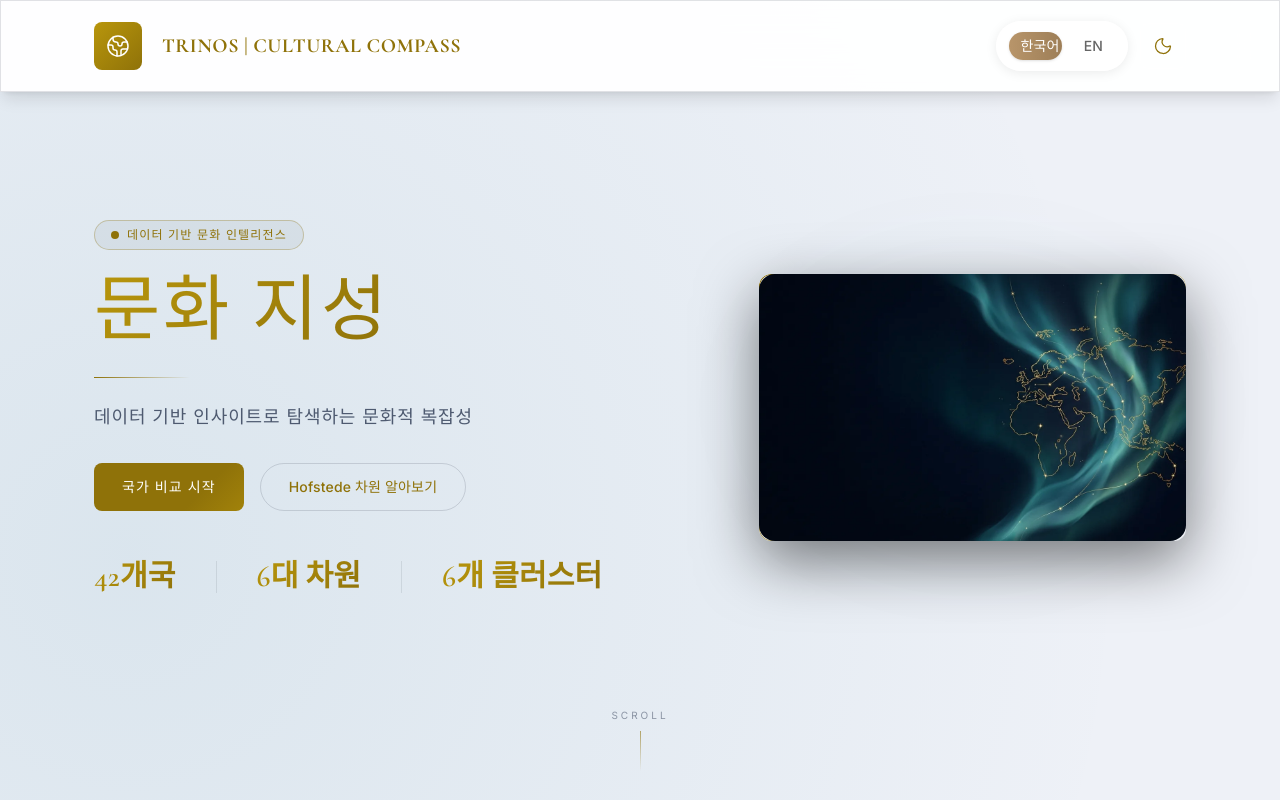
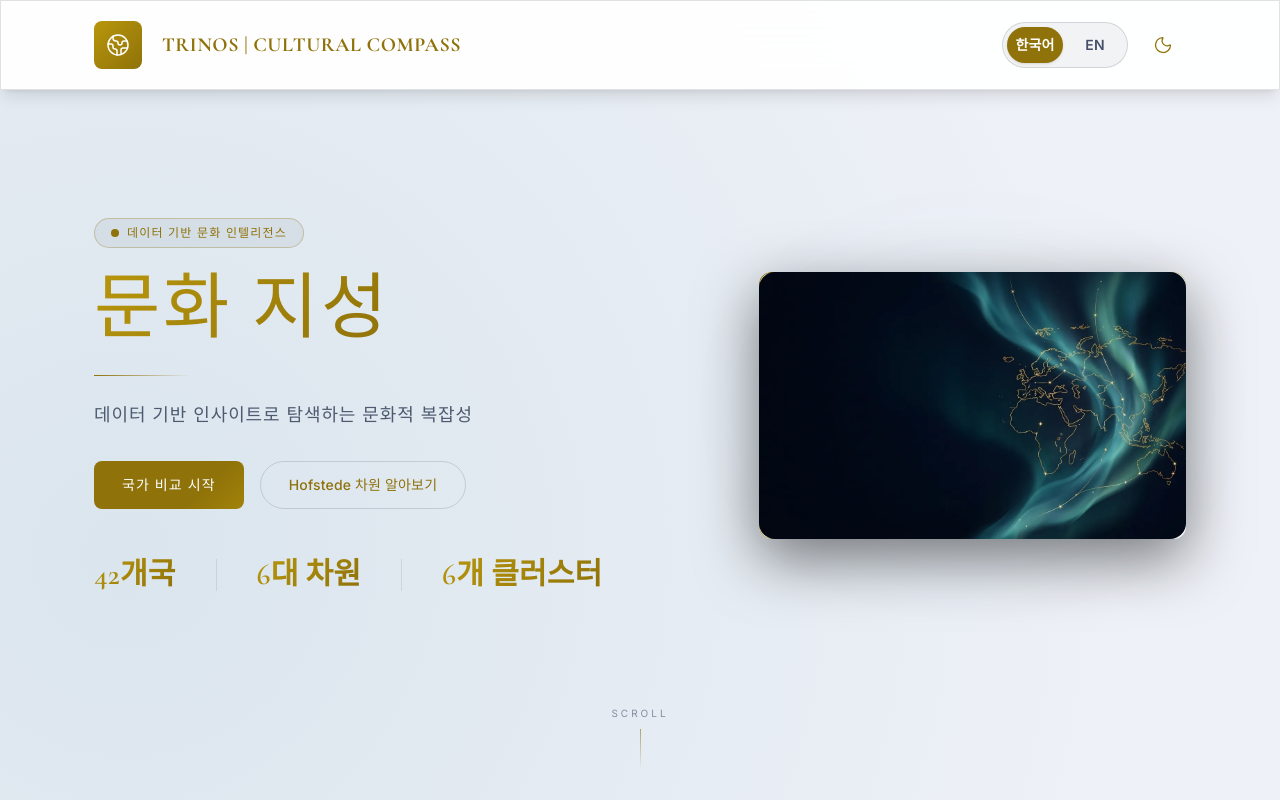
Before and after one commit to Trinos-Strategy/Hofstede, a React (Vite) app: page / in a window 1280 px wide. Shown: the top 800 px of the page. Built offline with nearby package versions, Linux system fonts and the light colour scheme.

Commit message:
fix(i18n): view-transition cross-fade on language swap, readable segment switcher, muted contrast up (V4, V5)

```diff
--- a/src/components/LanguageSwitcher.tsx
+++ b/src/components/LanguageSwitcher.tsx
@@ -1,105 +1,46 @@
-/**
- * Language Switcher Component
- *
- * A modern, accessible language toggle with Liquid Glass design.
- * Features:
- * - Glassmorphism effect with backdrop blur
- * - Smooth pill-shaped toggle animation
- * - Keyboard accessible (Tab, Enter, Space)
- * - Responsive: compact on mobile, full on desktop
- */
-
-import { motion } from 'framer-motion';
-import { Globe } from 'lucide-react';
 import { useLanguage } from '../i18n';
 
 export function LanguageSwitcher() {
-  const { toggleLanguage, isKorean } = useLanguage();
+  const { isKorean, setLanguage } = useLanguage();
 
   return (
-    <motion.button
-      onClick={toggleLanguage}
-      onKeyDown={(e) => {
-        if (e.key === 'Enter' || e.key === ' ') {
-          e.preventDefault();
-          toggleLanguage();
-        }
-      }}
-      whileHover={{ scale: 1.02 }}
-      whileTap={{ scale: 0.98 }}
-      transition={{ duration: 0.3, ease: [0.25, 0.1, 0.25, 1] }}
-      className="
-        relative flex items-center gap-1.5 sm:gap-2
-        px-2 sm:px-3 py-2 sm:py-2.5
-        rounded-full
-        bg-white/60 backdrop-blur-md
-        border border-white/40
-        shadow-[0_2px_12px_rgba(0,0,0,0.08),inset_0_1px_0_rgba(255,255,255,0.6)]
-        hover:bg-white/80 hover:border-[#B8956A]/30
-        hover:shadow-[0_4px_16px_rgba(184,149,106,0.15),inset_0_1px_0_rgba(255,255,255,0.8)]
-        focus:outline-none focus:ring-2 focus:ring-[#B8956A]/40 focus:ring-offset-2 focus:ring-offset-white/50
-        transition-all duration-300 ease-out
-        cursor-pointer
-        min-h-[44px]
-      "
-      aria-label={isKorean ? 'Switch to English' : '한국어로 변경'}
-      role="switch"
-      aria-checked={isKorean}
+    <div
+      role="radiogroup"
+      aria-label="Language"
+      className="flex rounded-full border border-[var(--surface-border)] bg-[var(--surface-1)] backdrop-blur-md p-1 gap-1"
     >
-      {/* Globe icon - visible on mobile */}
-      <Globe
-        className="w-4 h-4 text-[#9D7E57] sm:hidden flex-shrink-0"
-        strokeWidth={1.5}
-      />
+      <button
+        type="button"
+        role="radio"
+        aria-checked={isKorean}
+        onClick={() => {
+          if (!isKorean) setLanguage('ko');
+        }}
+        className={`min-w-[56px] h-9 rounded-full text-sm font-semibold transition-colors duration-200 cursor-pointer flex items-center justify-center focus:outline-none focus-visible:ring-2 focus-visible:ring-[var(--color-brass)]/60 ${
+          isKorean
+            ? 'bg-[var(--color-brass)] text-white shadow-sm'
+            : 'text-[var(--color-ivory-muted)] hover:text-[var(--color-ivory)]'
+        }`}
+      >
+        한국어
+      </button>
 
-      {/* Language options container */}
-      <div className="relative flex items-center">
-        {/* Sliding pill background */}
-        <motion.div
-          className="absolute inset-y-0 rounded-full bg-gradient-to-r from-[#B8956A] to-[#9D7E57] shadow-sm"
-          initial={false}
-          animate={{
-            left: isKorean ? 0 : '50%',
-            width: '50%',
-          }}
-          transition={{
-            type: 'spring',
-            stiffness: 400,
-            damping: 30,
-          }}
-        />
-
-        {/* Korean option */}
-        <span
-          className={`
-            relative z-10 px-2 sm:px-3 py-1 text-xs sm:text-sm font-medium
-            transition-colors duration-300 ease-out
-            ${isKorean
-              ? 'text-white'
-              : 'text-[#666666] hover:text-[#444444]'
-            }
-          `}
-        >
-          <span className="hidden sm:inline">한국어</span>
-          <span className="sm:hidden">KO</span>
-        </span>
-
-        {/* English option */}
-        <span
-          className={`
-            relative z-10 px-2 sm:px-3 py-1 text-xs sm:text-sm font-medium
-            transition-colors duration-300 ease-out
-            ${!isKorean
-              ? 'text-white'
-              : 'text-[#666666] hover:text-[#444444]'
-            }
-          `}
-        >
-          <span className="hidden sm:inline">EN</span>
-          <span className="sm:hidden">EN</span>
-        </span>
-      </div>
-    </motion.button>
+      <button
+        type="button"
+        role="radio"
+        aria-checked={!isKorean}
+        onClick={() => {
+          if (isKorean) setLanguage('en');
+        }}
+        className={`min-w-[56px] h-9 rounded-full text-sm font-semibold transition-colors duration-200 cursor-pointer flex items-center justify-center focus:outline-none focus-visible:ring-2 focus-visible:ring-[var(--color-brass)]/60 ${
+          !isKorean
+            ? 'bg-[var(--color-brass)] text-white shadow-sm'
+            : 'text-[var(--color-ivory-muted)] hover:text-[var(--color-ivory)]'
+        }`}
+      >
+        EN
+      </button>
+    </div>
   );
 }
 
--- a/src/i18n/LanguageContext.tsx
+++ b/src/i18n/LanguageContext.tsx
@@ -8,6 +8,7 @@
  */
 
 import { createContext, useState, useEffect, useCallback, type ReactNode } from 'react';
+import { flushSync } from 'react-dom';
 import { translations, type Language, type TranslationKeys, interpolate } from './translations';
 
 // Storage key for localStorage
@@ -122,10 +123,21 @@ export function LanguageProvider({ children, defaultLanguage }: LanguageProvider
     setLanguageState(lang);
   }, []);
 
-  // Toggle between ko and en - use functional update to avoid stale closures
+  // Toggle between ko and en. Swapping every string at once reflows the whole
+  // page and reads as a jarring "shake"; when the browser supports the View
+  // Transitions API, cross-fade the swap instead (flushSync is required so the
+  // DOM updates inside the transition callback).
   const toggleLanguage = useCallback(() => {
-    setLanguageState((prev) => (prev === 'ko' ? 'en' : 'ko'));
-  }, []);
+    const next: Language = language === 'ko' ? 'en' : 'ko';
+    const doc = document as Document & { startViewTransition?: (cb: () => void) => void };
+    if (typeof doc.startViewTransition === 'function') {
+      doc.startViewTransition(() => {
+        flushSync(() => setLanguageState(next));
+      });
+    } else {
+      setLanguageState(next);
+    }
+  }, [language]);
 
   // Translation function with variable interpolation support
   const t = useCallback(
--- a/src/index.css
+++ b/src/index.css
@@ -14,7 +14,7 @@
   --color-brass: #8F7209;
   --color-brass-light: #B8960C;
   --color-ivory: #1B2436;
-  --color-ivory-muted: #4E5A70;
+  --color-ivory-muted: #45506A;
   --color-sage: #4A7350;
   --color-teal: #2D7D9A;
   --color-coral: #C05F3C;
@@ -881,7 +881,7 @@ a:hover {
   --color-brass: #B8960C;
   --color-brass-light: #D4AF37;
   --color-ivory: #F5F0E8;
-  --color-ivory-muted: #C8C0B0;
+  --color-ivory-muted: #CBD2DE;
   --color-sage: #6B8E6B;
   --color-teal: #2D7D9A;
   --color-coral: #E07B54;
@@ -1048,3 +1048,15 @@ a:hover {
 .text-balance {
   text-wrap: balance;
 }
+
+
+/* ============================================
+   Language Switch View Transition
+   Cross-fades the whole-page text swap so switching
+   한국어/EN doesn't read as a full-page shake.
+   ============================================ */
+::view-transition-old(root),
+::view-transition-new(root) {
+  animation-duration: 0.28s;
+  animation-timing-function: cubic-bezier(0.25, 0.1, 0.25, 1);
+}
```
